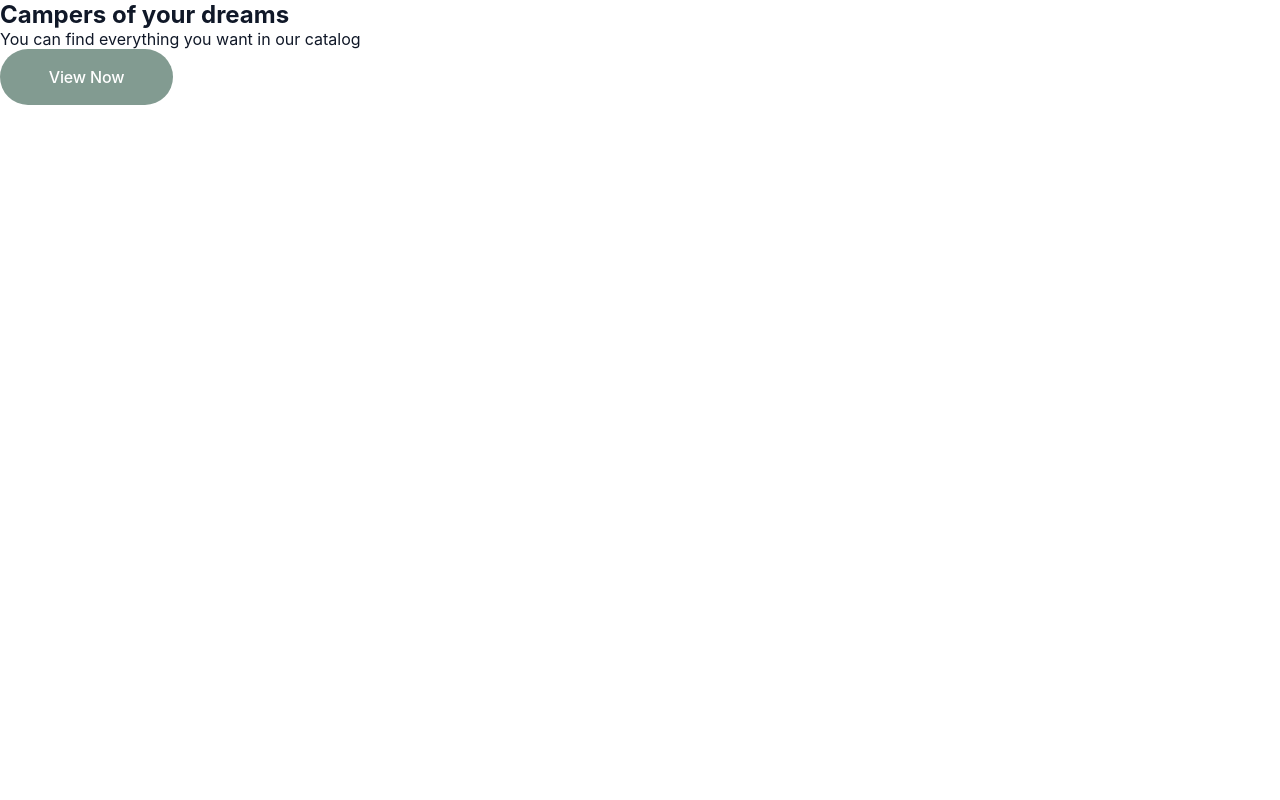
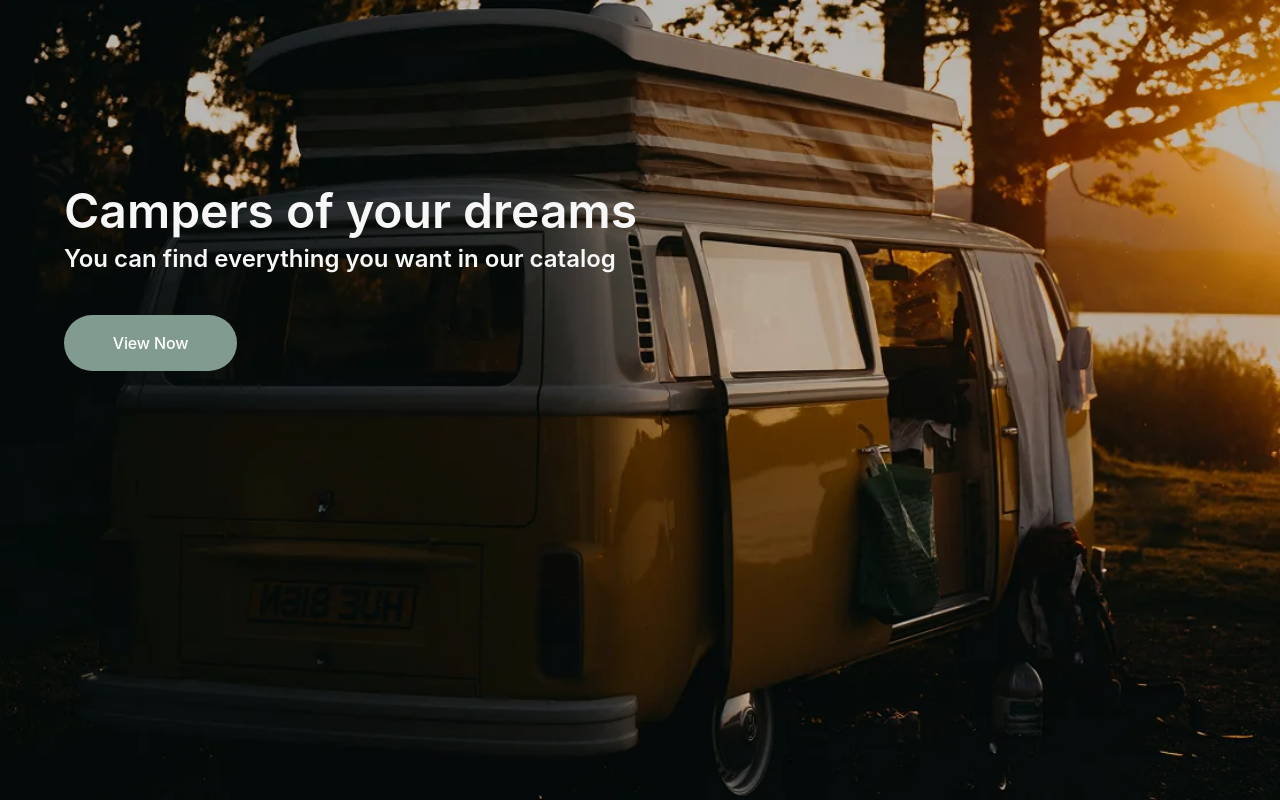
Before and after one commit to VladByshov/traveltrack-hub, a Next.js app: page / in a window 1280 px wide. Built offline with nearby package versions, Linux system fonts and the light colour scheme.

Commit message:
done Home page

```diff
--- a/app/Home.module.css
+++ b/app/Home.module.css
@@ -0,0 +1,33 @@
+.hero {
+    position: relative;
+    width: 100%;
+    height: 100vh;
+    background: url("/banner.webp");
+    background-size: cover;
+}
+
+.wrapperTitleDescr{
+    position: absolute;
+    display: flex;
+    flex-direction: column;
+    align-items: flex-start;
+    top: 195px;
+    left: 64px;
+}
+
+.mainTitle{
+    font-weight: 600;
+    font-size: 48px;
+    line-height: 0.66667;
+    color: var(--background-clr-blocks);
+    margin-bottom: 16px;
+}
+
+.mainDescr{
+    font-weight: 600;
+    font-size: 24px;
+    line-height: 1.33333;
+    color: var(--background-clr-blocks);
+    margin-bottom: 40px;
+
+}
--- a/app/page.tsx
+++ b/app/page.tsx
@@ -6,7 +6,7 @@ import Button from "@/components/Button/Button";
 export default function Home() {
   return (
       <section className={css.hero}>
-        <div className={css.wrapperTitle}>
+        <div className={css.wrapperTitleDescr}>
           <h1 className={css.mainTitle}>
           Campers of your dreams
         </h1>
--- a/components/Button/Button.module.css
+++ b/components/Button/Button.module.css
@@ -5,6 +5,7 @@
     gap: 10px;
     outline: transparent;
     border-color: transparent;
+    cursor: pointer;
 
     border-radius: 200px;
     padding: 16px 43.5px;
@@ -18,4 +19,10 @@
     font-size: 16px;
     line-height: 1.5;
     letter-spacing: -0.01em;
+
+    transition: background 250ms cubic-bezier(0.4, 0, 0.2, 1);
 }
+
+.primary:hover {
+    background:var(--btn-hover);
+}
--- a/components/Button/Button.tsx
+++ b/components/Button/Button.tsx
@@ -10,7 +10,6 @@ interface ButtonProps {
 export default function Button({
                                    text,
                                    onClick,
-                                   className,
                                }: ButtonProps) {
     return (
         <button className={css.primary} onClick={onClick}>
```
